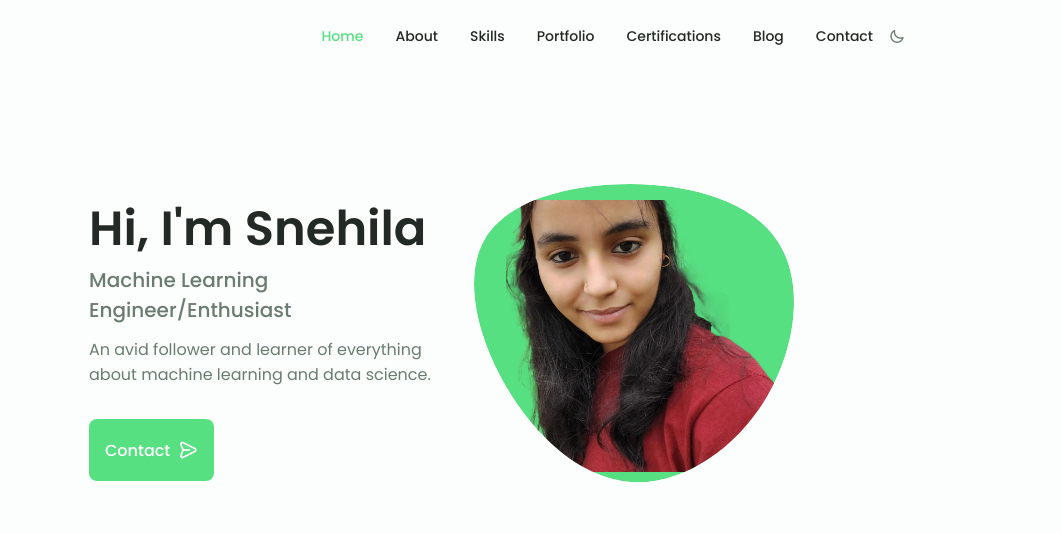
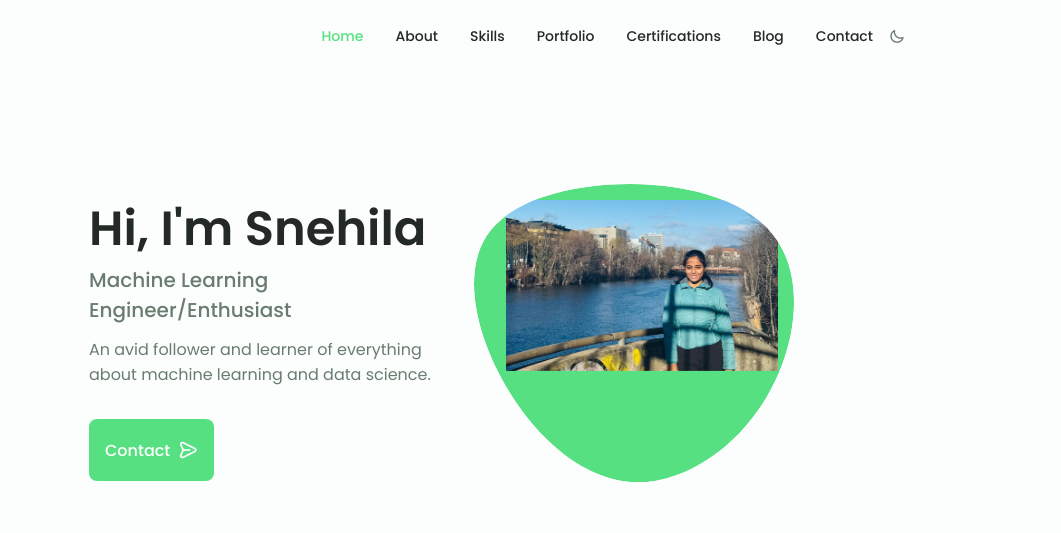
Before and after one commit to SnehaTri/PortfolioSnehila, a plain HTML site: page index.html in a window 1280 px wide. Shown: the top 533 px of the page, 219-1280 px from the left. Drawn offline with nearby package versions, Linux system fonts and the light colour scheme.

Commit message:
new_photos_added

```diff
--- a/index.html
+++ b/index.html
@@ -128,7 +128,7 @@
                                     129.362C2.45775 97.8511 -7.48481 59.1033 6.67581 34.5279C20.9871 10.1032 59.7028
                                     -0.149132 97.9666 0.00163737C136.23 0.303176 174.193 10.857 190.312 36.4879Z"/>
 
-                                    <image class="home__blob-img" x="20" y="10" xlink:href="assets/img/About/about-transparent.png"/>
+                                    <image class="home__blob-img" x="20" y="10" xlink:href="assets/img/About/self_photo.jpeg"/>
                                 </g>
                             </svg>
                         </div>
```
Also changed, not shown: assets/img/About/self_photo.jpeg (added), assets/img/About/self_photo2.jpeg (added).
